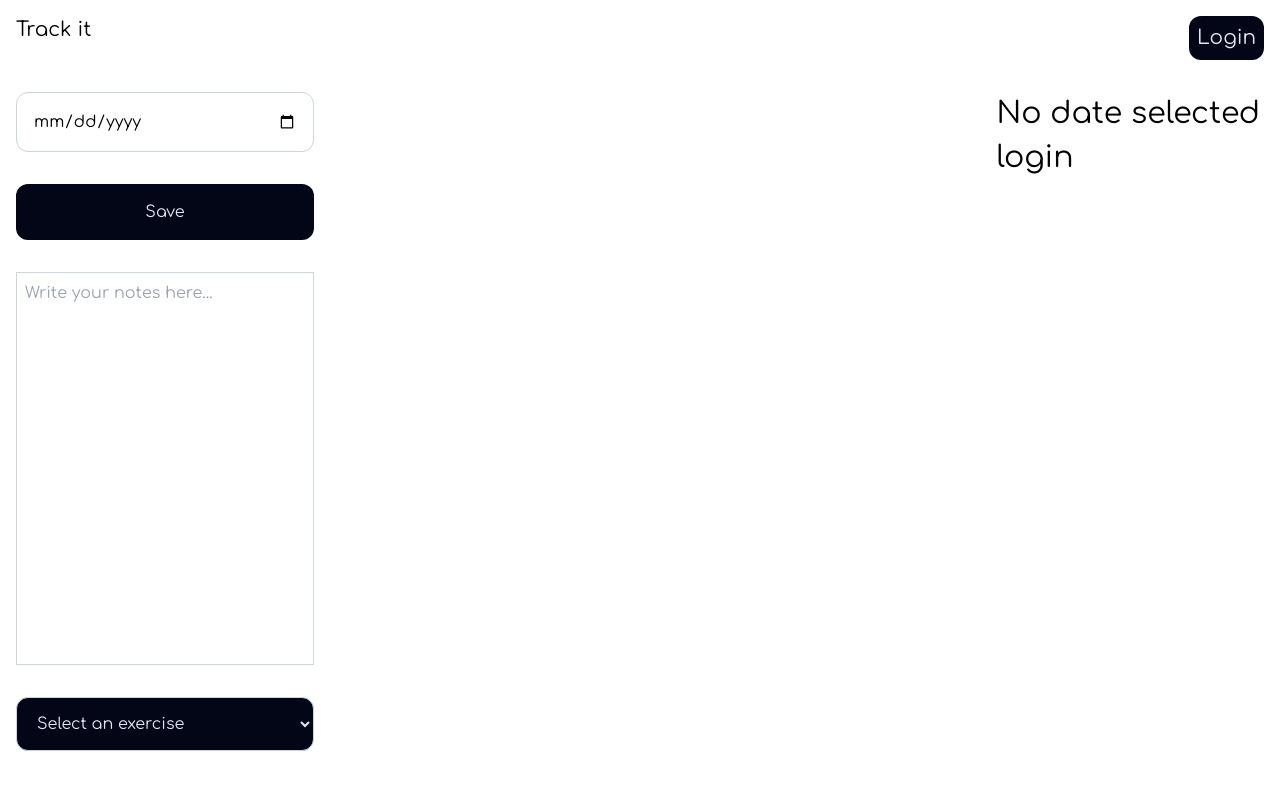
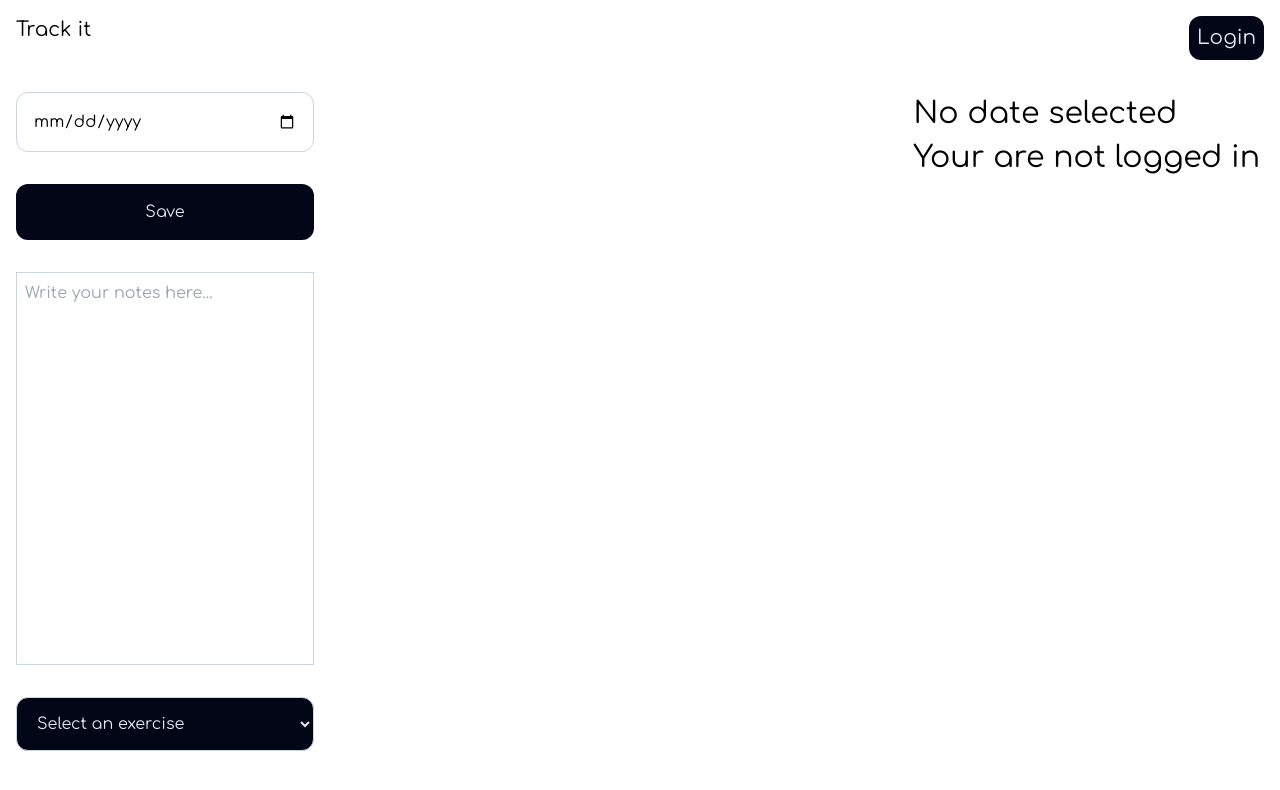
Before and after one commit to CrimsonRavenFeather/Track__it, a React (Create React App) app in the folder track-it/: page /plan in a window 1280 px wide. Shown: the top 790 px of the page. Built offline with nearby package versions, Linux system fonts and the light colour scheme.

Commit message:
minor text change

```diff
--- a/track-it/src/Component/Plan.js
+++ b/track-it/src/Component/Plan.js
@@ -286,8 +286,8 @@ export const Plan = () => {
             <div className='p-1'>
               {currentDate ? formatDate(currentDate) : 'No date selected'}
             </div>
-            <div className='p-1 underline underline-offset-8'>
-              {userState.userName ? userState.userName : <button className='transition-all duration-300 ease-in-out hover:underline hover:underline-offset-8' onClick={() => { navigate('/login') }}>login</button>}
+            <div className='p-1'>
+              {userState.userName ? userState.userName : "Your are not logged in"}
             </div>
           </div>
 
```
